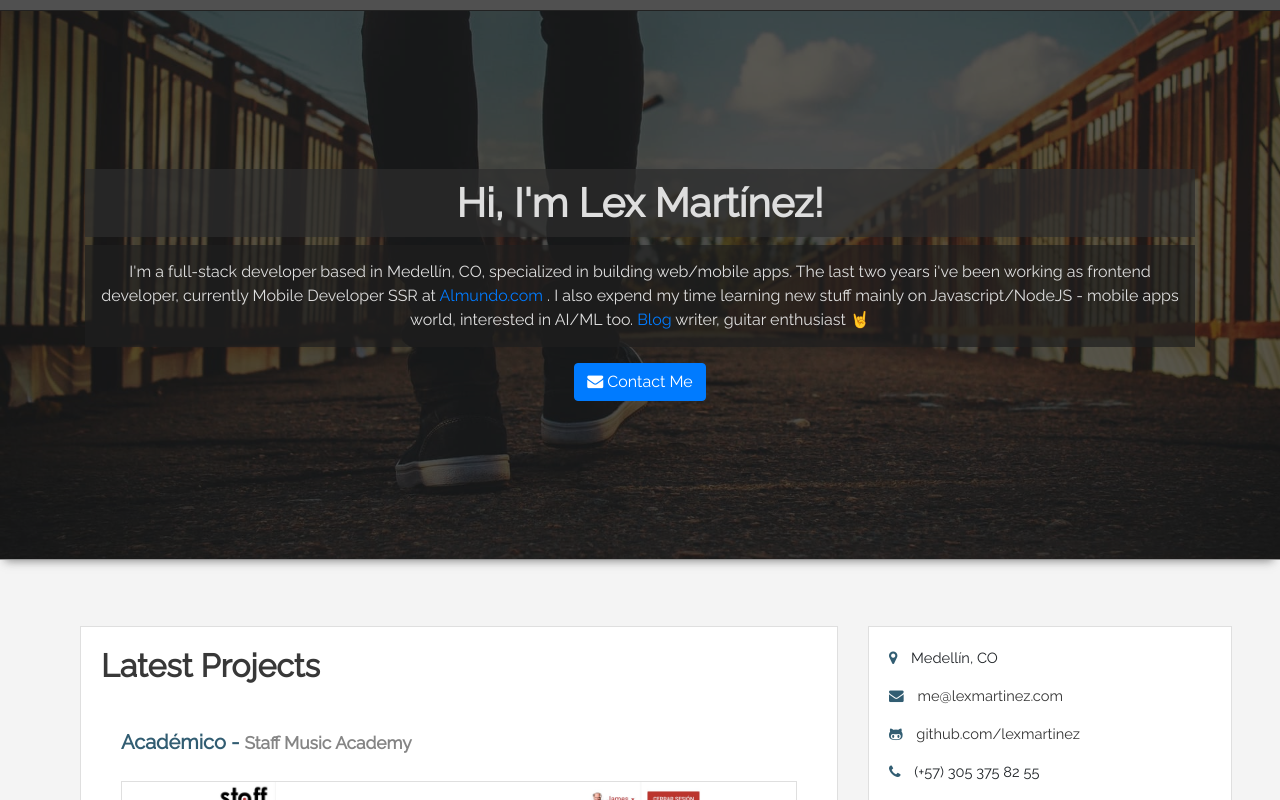
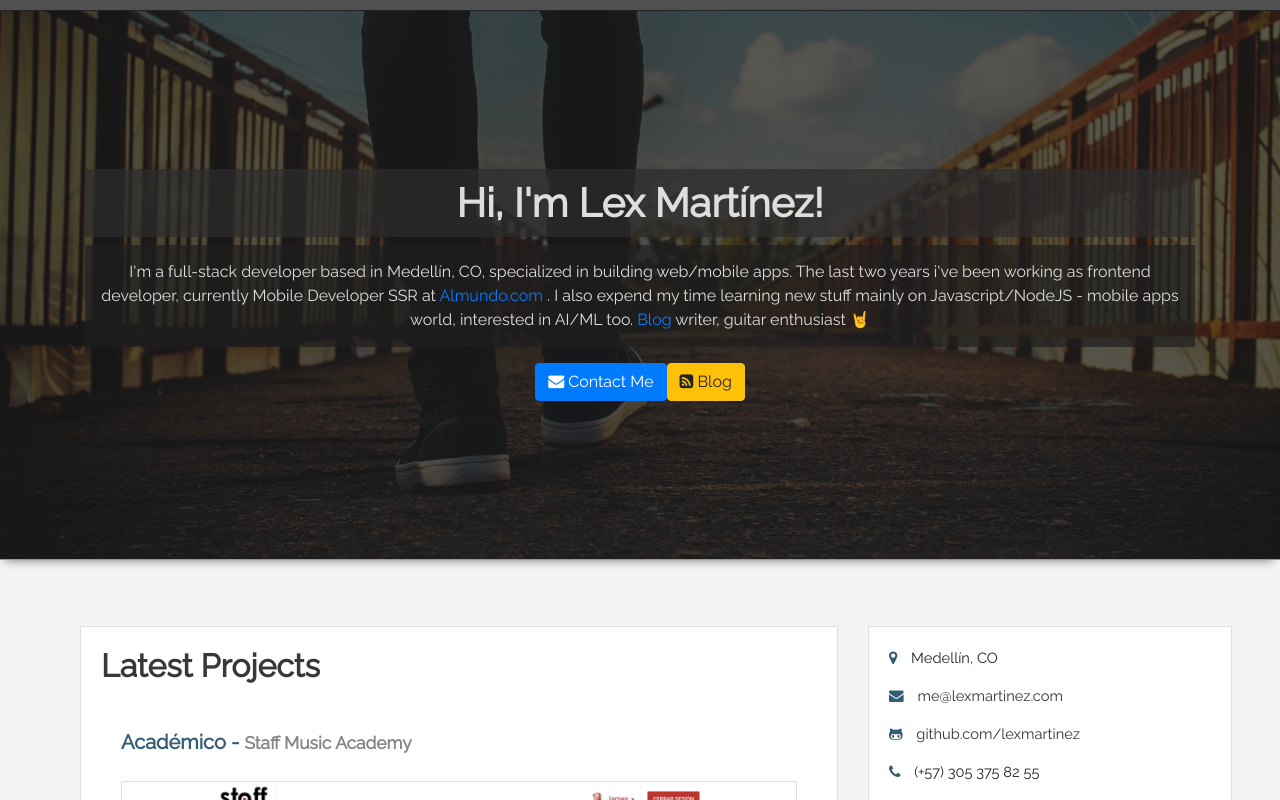
Before and after one commit to lexmartinez/portfolio-site, a Vue app: page / in a window 1280 px wide. Shown: the top 800 px of the page. Built offline with nearby package versions, Linux system fonts and the light colour scheme; no server answers; some icons are missing.

Commit message:
adding header blog button

```diff
--- a/src/components/HeaderComponent.vue
+++ b/src/components/HeaderComponent.vue
@@ -11,6 +11,7 @@
               </p>
               <div class="text-center">
                 <a href="mailto:me@lexmartinez.com" class="btn btn-primary"><i class="fa fa-envelope"></i> Contact Me</a>
+                <a href="https://lexmartinez.com/blog" target="_blank" class="btn btn-warning"><i class="fa fa-rss-square"></i> Blog</a>
               </div>
              <!-- <div class="corner-ribbon top-right sticky blue shadow">Open for Hiring!</div>-->
             </div>
```
